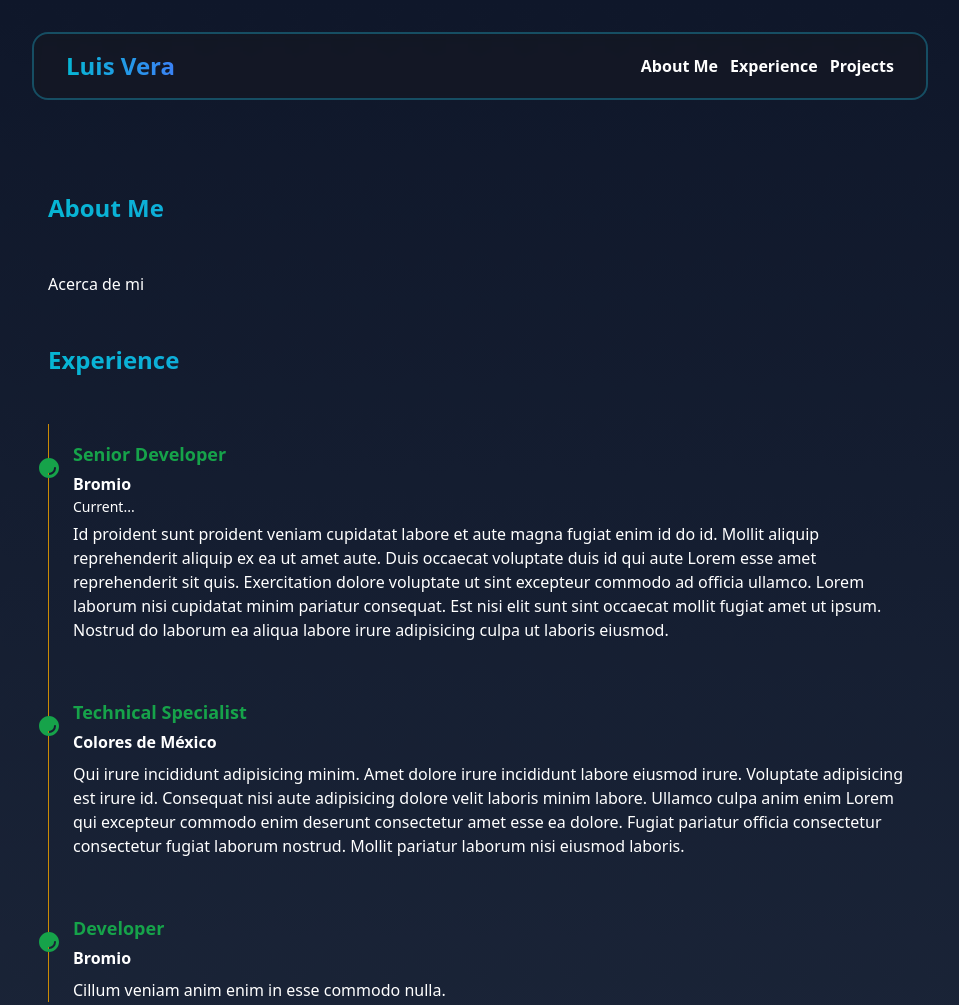
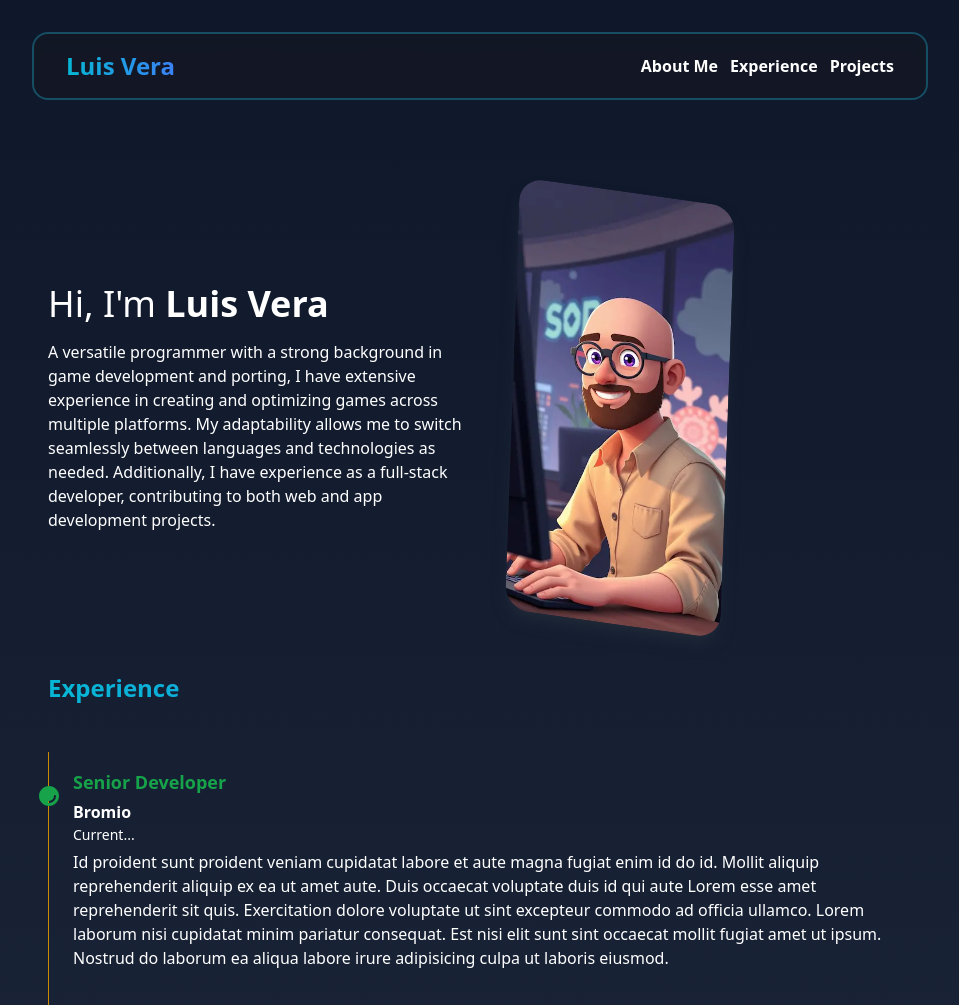
Before and after one commit to Altair99/my-portfolio, an Astro site: page / in a window 1280 px wide. Shown: the top 1005 px of the page, without its empty margins (160-1119 px from the left). Built offline with nearby package versions, Linux system fonts and the light colour scheme; Astro itself is replaced by a stand-in of ours.

Commit message:
Add about me

```diff
--- a/src/components/AboutMe.astro
+++ b/src/components/AboutMe.astro
@@ -1,7 +1,16 @@
+---
+const { class: className, id} = Astro.props
+const aboutMe = "A versatile programmer with a strong background in game development and porting, I have extensive experience in creating and optimizing games across multiple platforms. My adaptability allows me to switch seamlessly between languages and technologies as needed. Additionally, I have experience as a full-stack developer, contributing to both web and app development projects."
 ---
 
----
-
-<article>
-    Acerca de mi
+<article id={id} class={`${className} md:max-w-4xl px-4 w-full mx-auto`}>
+    <div class="flex flex-col-reverse md:flex-row justify-start items-center gap-8">
+        <div class="md:w-1/2">
+            <h1 class="text-4xl">Hi, I'm <span class="font-bold">Luis Vera</span></h1>
+            <p class="text-base pt-4">{aboutMe}</p>
+        </div>
+        <div class="w-1/4">
+            <img class="rounded-3xl rotate-2 shadow-lg shadow-gray-800 skew-y-6" alt="" src="me_ai.webp">
+        </div>
+    </div>
 </article>
--- a/src/components/Container.astro
+++ b/src/components/Container.astro
@@ -2,7 +2,7 @@
 const { class: className, title, id} = Astro.props
 ---
 
-<section id={id} class={`section ${className} scroll-m-20 w-full mx-auto container md:max-w-4xl px-4`}>
+<section id={id} class={`${className} scroll-m-20 w-full mx-auto  md:max-w-4xl px-4`}>
     <h2 class="
     pb-12
     text-2xl font-bold
--- a/src/pages/index.astro
+++ b/src/pages/index.astro
@@ -7,10 +7,8 @@ import Layout from '../layouts/Layout.astro';
 ---
 
 <Layout title="Luis Vera | Developer">
-    <Container id="about-me" class="pt-52 md:pt-48" title = "About Me">
-        <AboutMe />
-    </Container>
-    <Container id="experience"  class="pt-16 md:pt-12" title = "Experience">
+    <AboutMe id="about-me" class="pt-56 md:pt-48" />
+    <Container id="experience" class="pt-16 md:pt-12" title = "Experience">
         <Experience />
     </Container>
     <Container id="projects" class="pt-16 md:pt-12" title = "Projects">
```
Also changed, not shown: public/me_ai.webp (added), public/me_ai2.webp (deleted).
